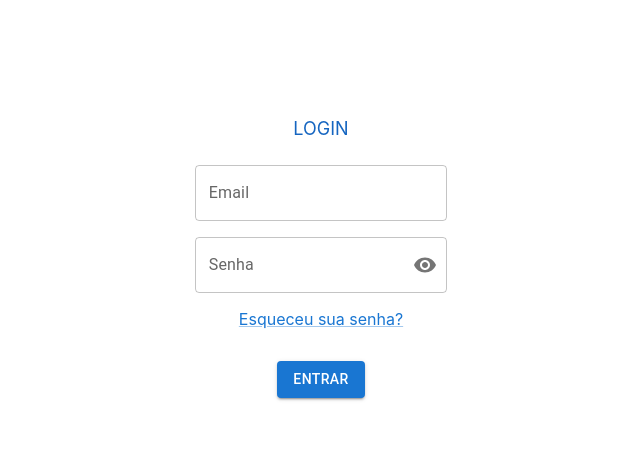
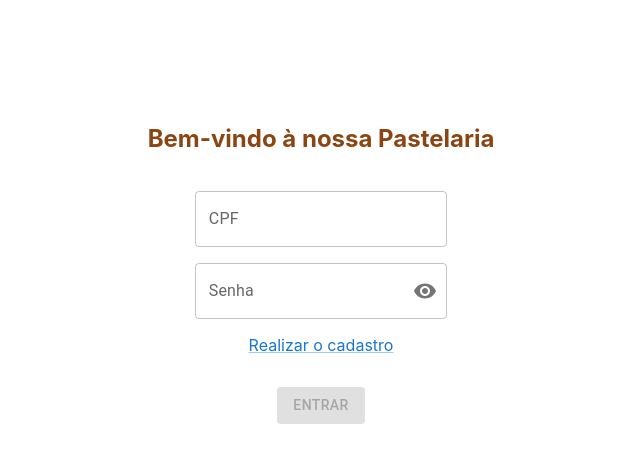
Before and after one commit to CamilaRedondo/projeto-si, a React (Create React App) app in the folder frontend/: page / in a window 1280 px wide. Shown: the top 462 px of the page, without its empty margins (319-959 px from the left). Built offline with nearby package versions, Linux system fonts and the light colour scheme.

Commit message:
feat: add login page

```diff
--- a/frontend/src/pages/LoginPage.tsx
+++ b/frontend/src/pages/LoginPage.tsx
@@ -1,35 +1,41 @@
-import React, { useState } from "react";
+import React, { useState, ChangeEvent } from "react";
 import { Box, Button, FormControl, IconButton, InputAdornment, InputLabel, Link, OutlinedInput, TextField } from "@mui/material";
 import Visibility from '@mui/icons-material/Visibility';
 import VisibilityOff from '@mui/icons-material/VisibilityOff';
 
 export default function LoginPage() {
-    const [email, setEmail] = useState("");
+    const [cpf, setCPF] = useState("");
     const [password, setPassword] = useState("");
     const [showPassword, setShowPassword] = useState(false);
 
-    const handleEmailChange = (e: { target: { value: React.SetStateAction<string>; }; }) => setEmail(e.target.value);
-    const handlePasswordChange = (e: { target: { value: React.SetStateAction<string>; }; }) => setPassword(e.target.value);
+    const handleCPFChange = (e: ChangeEvent<HTMLInputElement>) => setCPF(e.target.value);
+    const handlePasswordChange = (e: ChangeEvent<HTMLInputElement>) => setPassword(e.target.value);
     const handleClickShowPassword = () => setShowPassword((show) => !show);
-    const handleMouseDownPassword = (event: { preventDefault: () => void; }) => {
+    const handleMouseDownPassword = (event: React.MouseEvent<HTMLButtonElement>) => {
         event.preventDefault();
     };
 
     const handleLogin = () => {
-        // Lógica para realizar o login
-        console.log("Email:", email);
+        if (cpf.trim() === "" || password.trim() === "") {
+            alert("Por favor, preencha todos os campos para fazer login.");
+            return;
+        }
+
+        console.log("CPF:", cpf);
         console.log("Senha:", password);
     };
 
+    const isLoginDisabled = cpf.trim() === "" || password.trim() === "";
+
     return (
         <Box sx={{ display: 'flex', flexDirection: 'column', alignItems: 'center', marginTop: '100px' }}>
-            <p style={{ fontSize: '18px', fontWeight: "normal", color: '#1565c0' }}>LOGIN</p>
+            <p style={{ fontSize: '24px', fontWeight: "bold", color: '#8B4513', marginBottom: '30px' }}>Bem-vindo à nossa Pastelaria</p>
             <TextField
                 sx={{ m: 1, width: '25ch' }}
-                label="Email"
+                label="CPF"
                 variant="outlined"
-                value={email}
-                onChange={handleEmailChange}
+                value={cpf}
+                onChange={handleCPFChange}
             />
             <FormControl sx={{ m: 1, width: '25ch' }} variant="outlined">
                 <InputLabel htmlFor="outlined-adornment-password">Senha</InputLabel>
@@ -53,8 +59,8 @@ export default function LoginPage() {
                     label="Senha"
                 />
             </FormControl>
-            <Link href="#" sx={{ mt: 1, mb: 2 }}>Esqueceu sua senha?</Link>
-            <Button variant="contained" color="primary" onClick={handleLogin} sx={{ mt: 2 }}>
+            <Link href="#" sx={{ mt: 1, mb: 2 }}>Realizar o cadastro</Link>
+            <Button variant="contained" color="primary" onClick={handleLogin} sx={{ mt: 2 }} disabled={isLoginDisabled}>
                 Entrar
             </Button>
         </Box >
```
